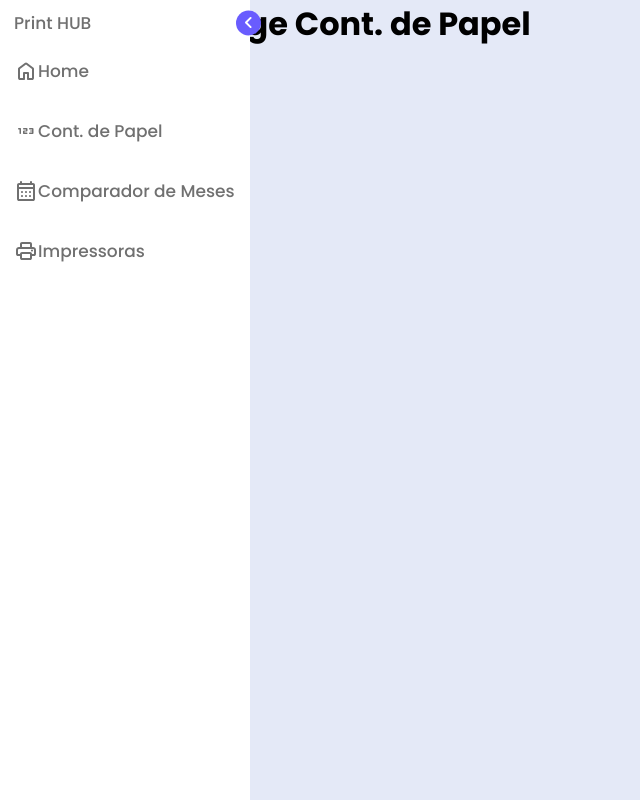
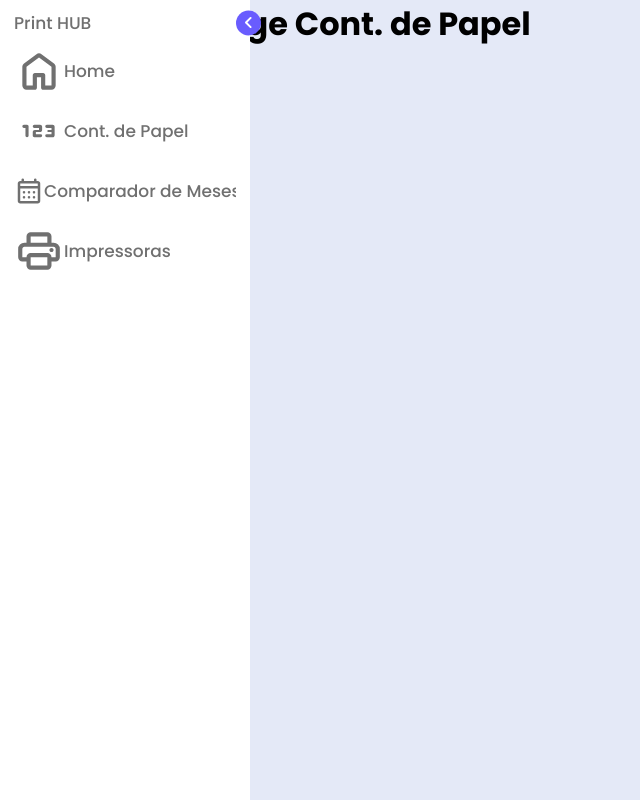
Before and after one commit to luizmottam/print-menager, a React (Vite) app in the folder printhub/: page / in a window 1280 px wide. Shown: the whole page, without its empty margins (0-640 px from the left). Built offline with nearby package versions, Linux system fonts and the light colour scheme.

Commit message:
Ajuste de tamanho do icone - Sidebar (v4)

```diff
--- a/printhub/src/components/Sidebar.css
+++ b/printhub/src/components/Sidebar.css
@@ -70,12 +70,12 @@ body.dark{
 
 .sidebar header .image,
 .sidebar .icon{
-    min-width: 60px;
+    min-width: 30px;
     border-radius: 6px;
 }
 
 .sidebar .icon{
-    min-width: 60px;
+    min-width: 30px;
     border-radius: 6px;
     height: 100%;
     display: flex;
--- a/printhub/src/components/Sidebar.jsx
+++ b/printhub/src/components/Sidebar.jsx
@@ -31,7 +31,7 @@ export default function Sidebar() {
                 to="/"
                 className={({ isActive }) => (isActive ? "active" : "")}
               >
-                <img src="src/assets/home.svg" alt="Home" />
+                <img className="icon" src="src/assets/home.svg" alt="Home" />
                 <span className="text nav-text">Home</span>
               </NavLink>
             </li>
@@ -40,7 +40,7 @@ export default function Sidebar() {
                 to="/cont-de-impressoras"
                 className={({ isActive }) => (isActive ? "active" : "")}
               >
-                <img src="src/assets/123.svg" alt="Cont. de Papel" />
+                <img className="icon" src="src/assets/123.svg" alt="Cont. de Papel" />
                 <span className="text nav-text">Cont. de Papel</span>
               </NavLink>
             </li>
@@ -50,6 +50,7 @@ export default function Sidebar() {
                 className={({ isActive }) => (isActive ? "active" : "")}
               >
                 <img
+                  className="icon"
                   src="src/assets/calendar_month.svg"
                   alt="Comparador de Meses"
                 />
@@ -61,7 +62,7 @@ export default function Sidebar() {
                 to="/impressoras"
                 className={({ isActive }) => (isActive ? "active" : "")}
               >
-                <img src="src/assets/print.svg" alt="Impressoras" />
+                <img className="icon" src="src/assets/print.svg" alt="Impressoras" />
                 <span className="text nav-text">Impressoras</span>
               </NavLink>
             </li>
```
